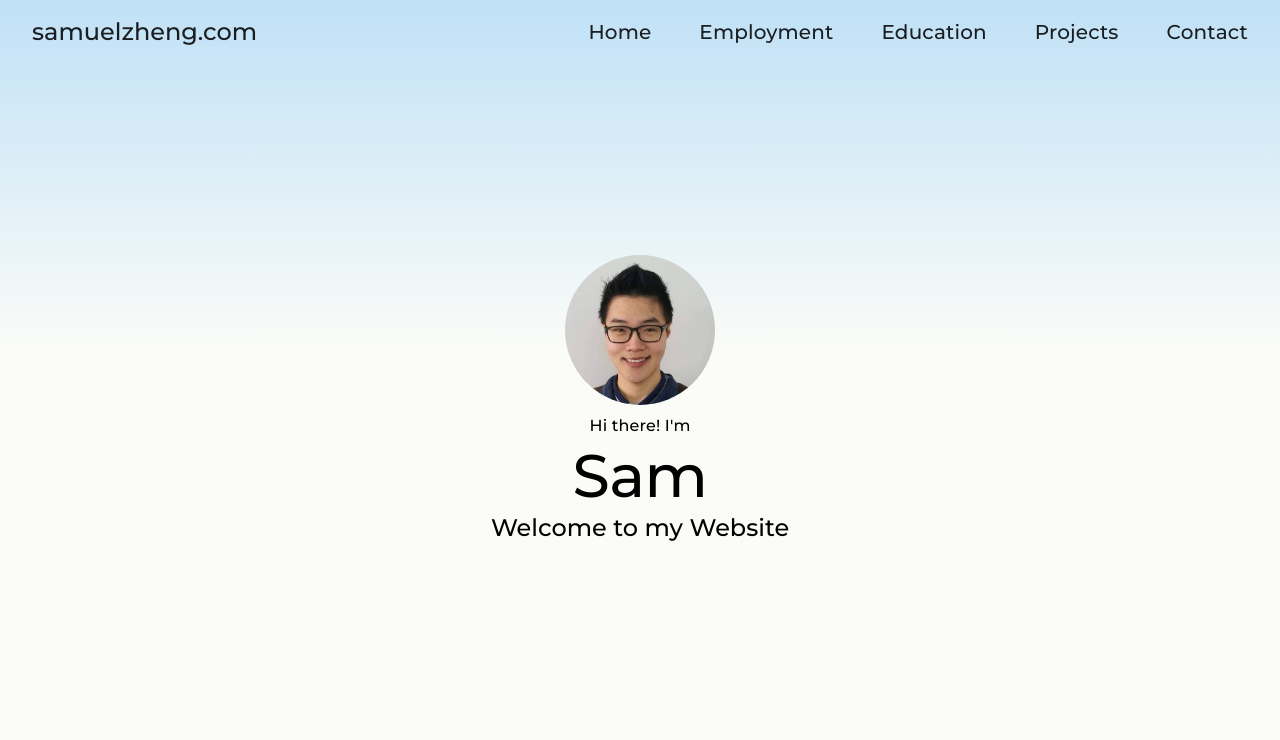
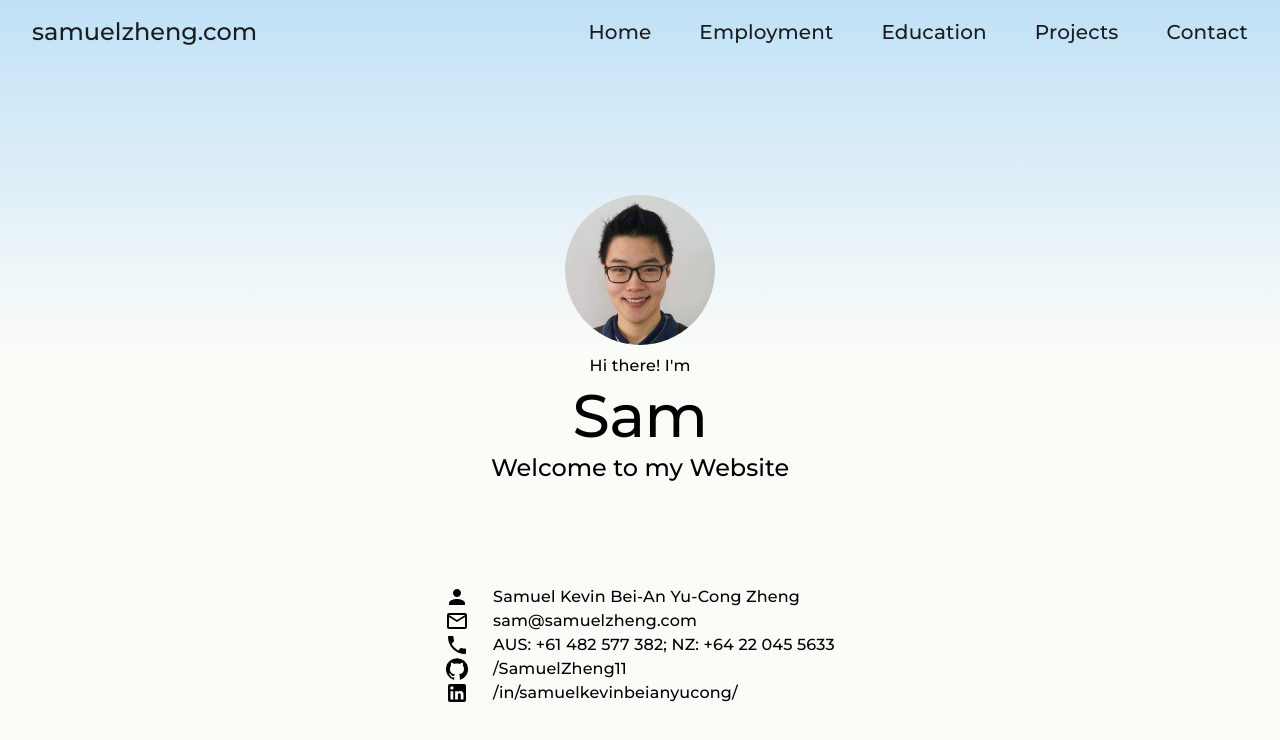
Before and after one commit to SamuelZheng11/Sams_Website, a React (Create React App) app: page / in a window 1280 px wide. Shown: the top 740 px of the page. Built offline with nearby package versions, Linux system fonts and the light colour scheme.

Commit message:
rename constants to follow all caps naming convension

```diff
--- a/src/main-website/Website.tsx
+++ b/src/main-website/Website.tsx
@@ -1,12 +1,14 @@
 import './Website.scss'
 import Header from './header/HeaderComponent';
 import HomePageComponent from './home/HomePageComponent';
+import ContactComponent from './contact/ContactComponent';
 
 function Website() {
 	return (
 		<div className="website">
 			<Header></Header>
 			<HomePageComponent></HomePageComponent>
+			<ContactComponent></ContactComponent>
 		</div>
 	);
 }
--- /dev/null
+++ b/src/main-website/contact/ContactComponent.scss
@@ -0,0 +1,7 @@
+@import 'src/variables.scss';
+
+.contact-container {
+    .contact-detail-text {
+        padding-left: $spacing-medium;
+    }
+}
--- a/src/main-website/contact/ContactComponent.tsx
+++ b/src/main-website/contact/ContactComponent.tsx
@@ -1,10 +1,38 @@
-import DriveFileRenameOutlineIcon from '@mui/icons-material/DriveFileRenameOutline';
+import PersonIcon from '@mui/icons-material/Person';
+import MailOutlineIcon from '@mui/icons-material/MailOutline';
+import PhoneIcon from '@mui/icons-material/Phone';
+import GitHubIcon from '@mui/icons-material/GitHub';
+import LinkedInIcon from '@mui/icons-material/LinkedIn';
+import { Typography } from '@mui/material';
 
+import { EMAIL, FULL_NAME, GIT_HUB, LINKED_IN, PHONE_NUMBER } from './ContactConstants';
+import Layout from '../../core/layout/LayoutComponent';
+
+import './ContactComponent.scss'
 
 function ContactComponent() {
     return(
-        <div>
-            <DriveFileRenameOutlineIcon></DriveFileRenameOutlineIcon>
+        <div className='contact-container'>
+            <Layout orientation='horizontal'>
+                <PersonIcon></PersonIcon>
+                <Typography className='contact-detail-text'>{FULL_NAME}</Typography>
+            </Layout>
+            <Layout orientation='horizontal'>
+                <MailOutlineIcon></MailOutlineIcon>
+                <Typography className='contact-detail-text'>{EMAIL}</Typography>
+            </Layout>
+            <Layout orientation='horizontal'>
+                <PhoneIcon></PhoneIcon>
+                <Typography className='contact-detail-text'>{PHONE_NUMBER}</Typography>
+            </Layout>
+            <Layout orientation='horizontal'>
+                <GitHubIcon></GitHubIcon>
+                <Typography className='contact-detail-text'>{GIT_HUB}</Typography>
+            </Layout>
+            <Layout orientation='horizontal'>
+                <LinkedInIcon></LinkedInIcon>
+                <Typography className='contact-detail-text'>{LINKED_IN}</Typography>
+            </Layout>
         </div>
     )
 }
--- /dev/null
+++ b/src/main-website/contact/ContactConstants.tsx
@@ -0,0 +1,5 @@
+export const FULL_NAME = 'Samuel Kevin Bei-An Yu-Cong Zheng';
+export const EMAIL = 'sam@samuelzheng.com';
+export const PHONE_NUMBER = 'AUS: +61 482 577 382; NZ: +64 22 045 5633';
+export const GIT_HUB = '/SamuelZheng11';
+export const LINKED_IN = '/in/samuelkevinbeianyucong/';
--- a/src/main-website/header/HeaderComponent.tsx
+++ b/src/main-website/header/HeaderComponent.tsx
@@ -4,7 +4,7 @@ import AppBar from '@mui/material/AppBar';
 import Layout from '../../core/layout/LayoutComponent';
 import { scrollTo } from '../WebsiteNavigationSlice';
 import { useAppSelector, useAppDispatch } from '../WebsiteHooks';
-import { ContactHeaderTitle, EducationHeaderTitle, EmploymentHeaderTitle, HeaderWebsiteName, HomeHeaderTitle, ProjectHeaderTitle } from './HeaderConstants';
+import { CONTACT_HEADER_TITLE, EDUCATION_HEADER_TITLE, EMPLOYMENT_HEADER_TITLE, HEADER_WEBSITE_NAME, HOME_HEADER_TITLE, PROJECT_HEADER_TITLE } from './HeaderConstants';
 
 import './HeaderComponent.scss'
 
@@ -16,24 +16,24 @@ function Header() {
         <AppBar color="default" className="header">
             <Layout orientation='horizontal' spacing='fill'>
                 <Typography variant="h5">
-                    {HeaderWebsiteName}
+                    {HEADER_WEBSITE_NAME}
                 </Typography>
 
                 <Layout className="header-nav-container" orientation='horizontal' spacing='fill'>
-                    <Typography className="header-nav-option" variant="h6" onClick={() => dispatch(scrollTo(HomeHeaderTitle))}>
-                        {HomeHeaderTitle}
+                    <Typography className="header-nav-option" variant="h6" onClick={() => dispatch(scrollTo(HOME_HEADER_TITLE))}>
+                        {HOME_HEADER_TITLE}
                     </Typography>
-                    <Typography className="header-nav-option" variant="h6" onClick={() => dispatch(scrollTo(EmploymentHeaderTitle))}>
-                        {EmploymentHeaderTitle}
+                    <Typography className="header-nav-option" variant="h6" onClick={() => dispatch(scrollTo(EMPLOYMENT_HEADER_TITLE))}>
+                        {EMPLOYMENT_HEADER_TITLE}
                     </Typography>
-                    <Typography className="header-nav-option" variant="h6" onClick={() => dispatch(scrollTo(EducationHeaderTitle))}>
-                        {EducationHeaderTitle}
+                    <Typography className="header-nav-option" variant="h6" onClick={() => dispatch(scrollTo(EDUCATION_HEADER_TITLE))}>
+                        {EDUCATION_HEADER_TITLE}
                     </Typography>
-                    <Typography className="header-nav-option" variant="h6" onClick={() => dispatch(scrollTo(ProjectHeaderTitle))}>
-                        {ProjectHeaderTitle}
+                    <Typography className="header-nav-option" variant="h6" onClick={() => dispatch(scrollTo(PROJECT_HEADER_TITLE))}>
+                        {PROJECT_HEADER_TITLE}
                     </Typography>
-                    <Typography className="header-nav-option" variant="h6" onClick={() => dispatch(scrollTo(ContactHeaderTitle))}>
-                        {ContactHeaderTitle}
+                    <Typography className="header-nav-option" variant="h6" onClick={() => dispatch(scrollTo(CONTACT_HEADER_TITLE))}>
+                        {CONTACT_HEADER_TITLE}
                     </Typography>
                 </Layout>
             </Layout>
--- a/src/main-website/header/HeaderConstants.tsx
+++ b/src/main-website/header/HeaderConstants.tsx
@@ -1,6 +1,6 @@
-export const HeaderWebsiteName = 'samuelzheng.com';
-export const HomeHeaderTitle = 'Home';
-export const ProjectHeaderTitle = 'Projects';
-export const EducationHeaderTitle = 'Education';
-export const ContactHeaderTitle = 'Contact';
-export const EmploymentHeaderTitle = 'Employment';
+export const HEADER_WEBSITE_NAME = 'samuelzheng.com';
+export const HOME_HEADER_TITLE = 'Home';
+export const PROJECT_HEADER_TITLE = 'Projects';
+export const EDUCATION_HEADER_TITLE = 'Education';
+export const CONTACT_HEADER_TITLE = 'Contact';
+export const EMPLOYMENT_HEADER_TITLE = 'Employment';
--- a/src/variables.scss
+++ b/src/variables.scss
@@ -15,4 +15,17 @@ $size-medium: 24px;
 $size-x-large: 32px;
 $size-xx-large: 48px;
 $size-xxx-large: 56px;
-$size-xxxx-small: 64px;
+$size-xxxx-large: 64px;
+
+/**
+  * Spacing
+  */
+  $spacing-xxx-small: 4px;
+  $spacing-xx-small: 8px;
+  $spacing-x-small: 12px;
+  $spacing-small: 16px;
+  $spacing-medium: 24px;
+  $spacing-x-large: 32px;
+  $spacing-xx-large: 48px;
+  $spacing-xxx-large: 56px;
+  $spacing-xxxx-large: 64px;
```
